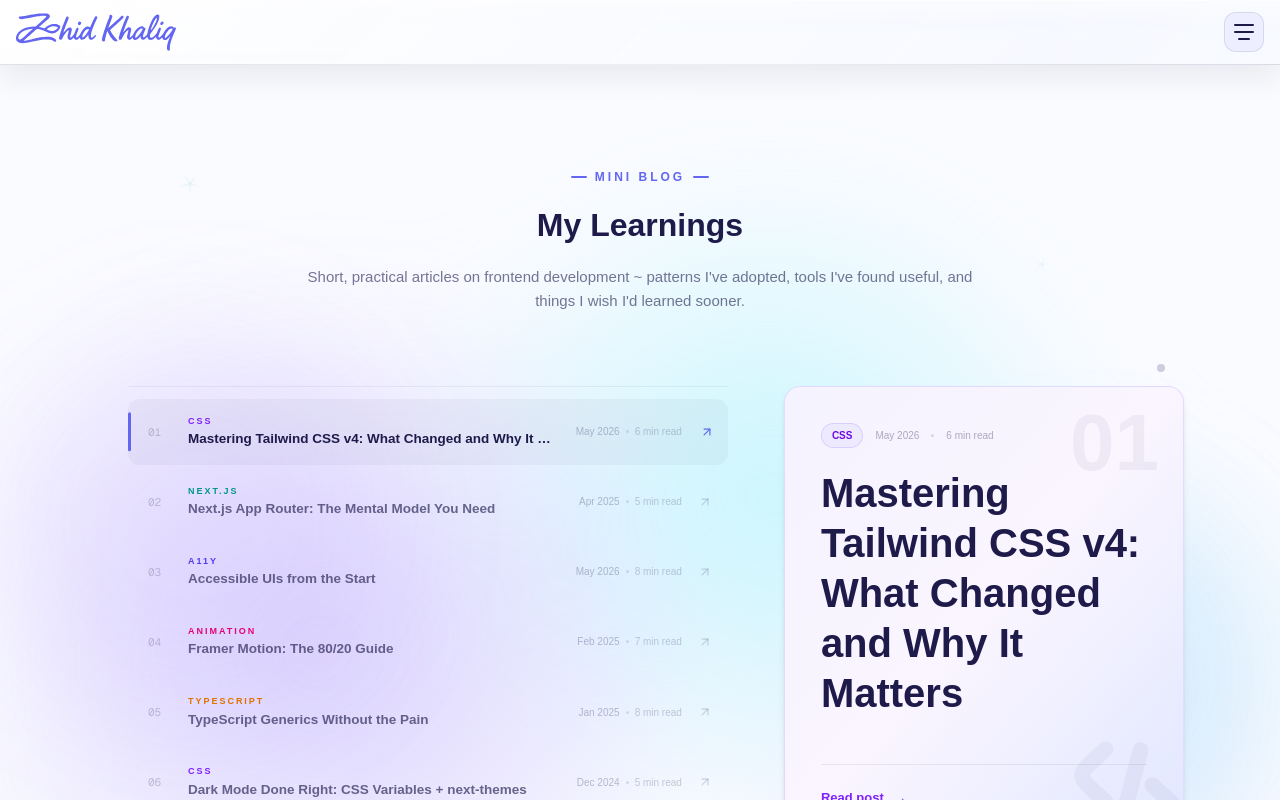
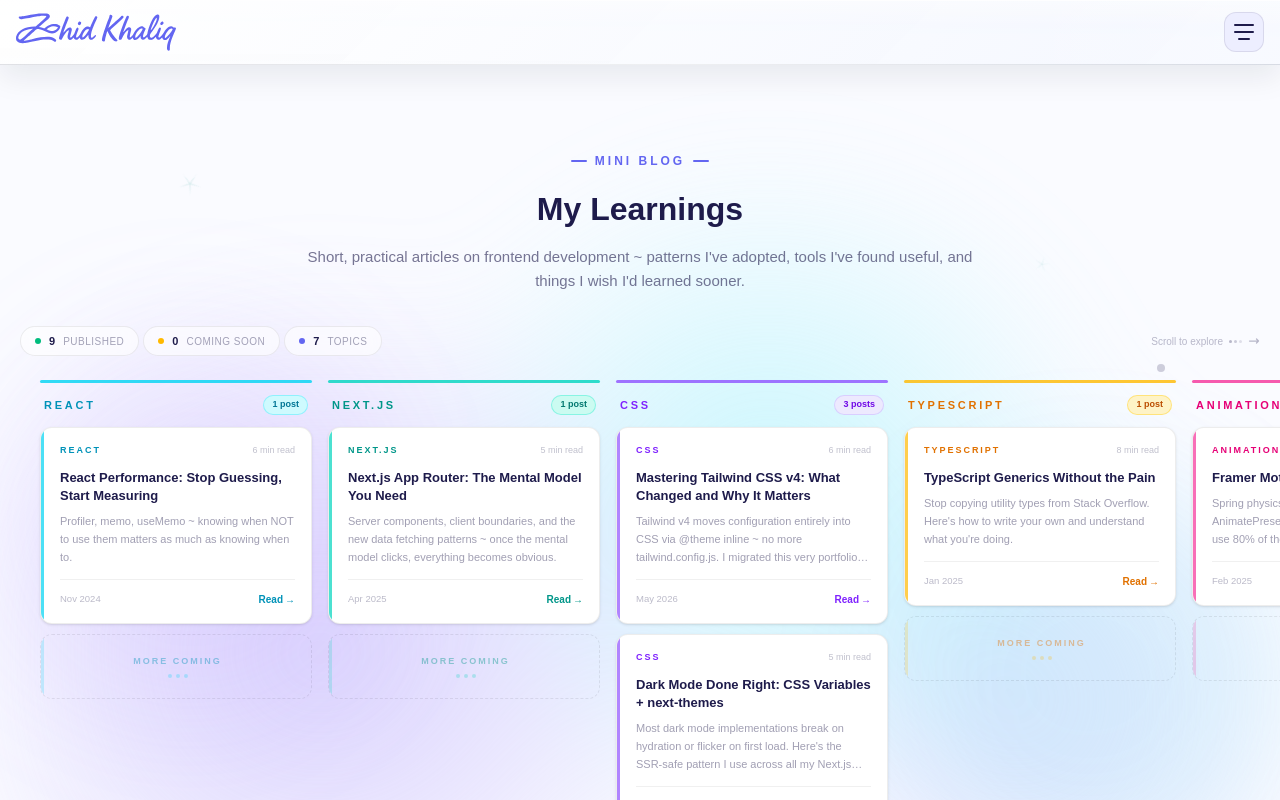
Before and after one commit to zahid43/zahidKhaliq_portfolio, a Next.js app: page /blog in a window 1280 px wide. Shown: the top 800 px of the page. Built offline with nearby package versions, Linux system fonts and the light colour scheme.

Commit message:
blog components improved structure and styling, consolidate category configuration, and enhance Kanban card functionality with animations. Update global styles for headings within a new base layer.

```diff
--- a/app/blog/[slug]/page.tsx
+++ b/app/blog/[slug]/page.tsx
@@ -69,7 +69,7 @@ function renderBlock(block: ContentBlock, i: number) {
             key={i}
             className="mt-10 mb-4 flex items-center gap-3 text-xl font-bold text-darkBlue dark:text-foreground"
           >
-            <span className="h-[2px] w-5 rounded-full bg-accent flex-shrink-0" />
+            <span className="h-[2px] w-5 rounded-full bg-accent shrink-0" />
             {block.text}
           </h4>
         );
@@ -104,7 +104,7 @@ function renderBlock(block: ContentBlock, i: number) {
               key={j}
               className="flex items-start gap-2.5 text-[14px] leading-relaxed text-darkBlue/75 dark:text-white/70"
             >
-              <span className="mt-1 text-accent text-xs opacity-70 flex-shrink-0">
+              <span className="mt-1 text-accent text-xs opacity-70 shrink-0">
                 ✦
               </span>
               <span>{item}</span>
@@ -283,7 +283,7 @@ export default async function BlogDetailPage({
         <div className="container relative z-10">
           <div className="mx-auto max-w-2xl">
             {/* Glass card */}
-            <div className="relative overflow-hidden rounded-2xl bg-white/55 dark:bg-white/[0.025] backdrop-blur-md border border-black/[0.06] dark:border-white/[0.06] px-7 py-9 lg:px-10 lg:py-12 shadow-sm shadow-black/5 dark:shadow-black/20">
+            <div className="relative overflow-hidden rounded-2xl bg-white/55 dark:bg-white/ backdrop-blur-md border border-black/[0.06] dark:border-white/[0.06] px-7 py-9 lg:px-10 lg:py-12 shadow-sm shadow-black/5 dark:shadow-black/20">
 
               {/* CodeBraces — top-right */}
               <div className="pointer-events-none absolute -top-5 -right-5 opacity-[0.045] dark:opacity-[0.065] text-darkBlue dark:text-white select-none">
--- a/app/blog/page.tsx
+++ b/app/blog/page.tsx
@@ -1,191 +1,203 @@
 "use client";
 
-import { useState } from "react";
-import { motion, AnimatePresence } from "framer-motion";
+import { motion } from "framer-motion";
 import Image from "next/image";
 import Link from "next/link";
 import { Footer } from "@/components/HomePage";
 import { posts, type BlogPost } from "@/lib/blog";
-import CodeBraces from "@/components/ReusableSvgs/CodeBraces";
 
-const categoryText: Record<string, string> = {
-  CSS: "text-violet-600 dark:text-violet-400",
-  "Next.js": "text-teal-600 dark:text-teal-400",
-  A11y: "text-indigo-600 dark:text-indigo-400",
-  Animation: "text-pink-600 dark:text-pink-400",
-  TypeScript: "text-amber-600 dark:text-amber-400",
-  React: "text-cyan-600 dark:text-cyan-400",
-  JavaScript: "text-orange-600 dark:text-orange-400",
+// ─── Category config ──────────────────────────────────────────────────────────
+const cfg: Record<string, { text: string; strip: string; top: string; badge: string }> = {
+  CSS:        { text: "text-violet-600 dark:text-violet-400", strip: "bg-violet-500",  top: "bg-violet-500",  badge: "bg-violet-100 dark:bg-violet-900/40 text-violet-700 dark:text-violet-300 border-violet-300/50 dark:border-violet-500/30" },
+  "Next.js":  { text: "text-teal-600 dark:text-teal-400",    strip: "bg-teal-400",    top: "bg-teal-400",    badge: "bg-teal-100 dark:bg-teal-900/40 text-teal-700 dark:text-teal-300 border-teal-300/50 dark:border-teal-500/30" },
+  A11y:       { text: "text-indigo-600 dark:text-indigo-400",strip: "bg-indigo-500",  top: "bg-indigo-500",  badge: "bg-indigo-100 dark:bg-indigo-900/40 text-indigo-700 dark:text-indigo-300 border-indigo-300/50 dark:border-indigo-500/30" },
+  Animation:  { text: "text-pink-600 dark:text-pink-400",    strip: "bg-pink-500",    top: "bg-pink-500",    badge: "bg-pink-100 dark:bg-pink-900/40 text-pink-700 dark:text-pink-300 border-pink-300/50 dark:border-pink-500/30" },
+  TypeScript: { text: "text-amber-600 dark:text-amber-400",  strip: "bg-amber-400",   top: "bg-amber-400",   badge: "bg-amber-100 dark:bg-amber-900/40 text-amber-700 dark:text-amber-300 border-amber-300/50 dark:border-amber-500/30" },
+  React:      { text: "text-cyan-600 dark:text-cyan-400",    strip: "bg-cyan-400",    top: "bg-cyan-400",    badge: "bg-cyan-100 dark:bg-cyan-900/40 text-cyan-700 dark:text-cyan-300 border-cyan-300/50 dark:border-cyan-500/30" },
+  JavaScript: { text: "text-orange-600 dark:text-orange-400",strip: "bg-orange-400",  top: "bg-orange-400",  badge: "bg-orange-100 dark:bg-orange-900/40 text-orange-700 dark:text-orange-300 border-orange-300/50 dark:border-orange-500/30" },
 };
 
-const fadeUp = {
-  hidden: { opacity: 0, y: 20 },
-  show: { opacity: 1, y: 0, transition: { duration: 0.45, ease: "easeOut" as const } },
-};
+const COLUMN_ORDER = ["React", "Next.js", "CSS", "TypeScript", "Animation", "A11y", "JavaScript"];
 
-const stagger = {
-  hidden: {},
-  show: { transition: { staggerChildren: 0.055 } },
-};
+// ─── Kanban card ─────────────────────────────────────────────────────────────
+function KanbanCard({ post, index }: { post: BlogPost; index: number }) {
+  const c = cfg[post.category] ?? { text: "text-accent", strip: "bg-accent", top: "bg-accent", badge: "" };
+  const isPublished = !!post.slug;
 
-// ─── Preview Panel ────────────────────────────────────────────────────────────
-function PreviewPanel({ post }: { post: BlogPost }) {
-  const isPublished = !!post.slug;
-  const tc = categoryText[post.category] ?? "text-accent";
+  const inner = (
+    <motion.div
+      initial={{ opacity: 0, y: 16 }}
+      animate={{ opacity: 1, y: 0 }}
+      transition={{ duration: 0.35, delay: index * 0.07, ease: "easeOut" }}
+      className="group flex rounded-xl overflow-hidden bg-white dark:bg-white/[0.03] border border-black/[0.07] dark:border-white/[0.06] hover:border-black/[0.14] dark:hover:border-white/[0.13] shadow-sm hover:shadow-md hover:shadow-black/8 dark:hover:shadow-black/30 transition-all duration-300 hover:-translate-y-0.5"
+    >
+      {/* Left strip */}
+      <div className={`w-[3px] shrink-0 ${c.strip} opacity-70 group-hover:opacity-100 transition-opacity duration-300`} />
 
-  return (
-    <div className="relative h-[460px] w-full">
-      <AnimatePresence mode="wait">
-        <motion.div
-          key={post.id}
-          initial={{ opacity: 0, y: 18, scale: 0.98 }}
-          animate={{ opacity: 1, y: 0, scale: 1 }}
-          exit={{ opacity: 0, y: -12, scale: 0.98 }}
-          transition={{ duration: 0.32, ease: "easeOut" }}
-          className={`absolute inset-0 rounded-2xl overflow-hidden bg-linear-to-br ${post.color.gradient} border ${post.color.border} p-7 lg:p-9 flex flex-col shadow-md`}
-        >
-          {/* CodeBraces watermark */}
-          <div className="pointer-events-none absolute -bottom-4 -right-4 opacity-[0.045] dark:opacity-6 text-darkBlue dark:text-white select-none">
-            <CodeBraces width={140} height={140} />
-          </div>
-
-          {/* Post number watermark */}
-          <div className="pointer-events-none absolute top-4 right-6 font-black text-[5rem] leading-none tabular-nums text-darkBlue/5 dark:text-white/6 select-none">
-            {String(posts.findIndex(p => p.id === post.id) + 1).padStart(2, "0")}
-          </div>
-
-          {/* Content */}
-          <div className="relative z-10 flex flex-col h-full">
-            {/* Meta */}
-            <div className="flex items-center gap-3 mb-5">
-              <span className={`inline-flex items-center text-[10px] font-bold px-2.5 py-1 rounded-full border ${post.color.badge}`}>
+      <div className="flex flex-col flex-1 p-4 min-w-0">
+        {/* Top row */}
+        <div className="flex items-center justify-between gap-2 mb-3">
+          <span className={`text-[9px] font-bold uppercase tracking-[0.22em] ${c.text}`}>
             {post.category}
           </span>
-              <span className="text-[10px] text-darkBlue/35 dark:text-white/30">{post.date}</span>
-              <span className="h-[3px] w-[3px] rounded-full bg-darkBlue/15 dark:bg-white/15" />
-              <span className="text-[10px] text-darkBlue/35 dark:text-white/30">{post.readTime}</span>
+          <span className="text-[9px] text-foreground/28 dark:text-white/22 shrink-0">{post.readTime}</span>
         </div>
 
         {/* Title */}
-            <h3 className="text-xl lg:text-2xl font-bold leading-tight text-darkBlue dark:text-white mb-4">
+        <h6 className={`text-[13px] font-bold leading-snug text-darkBlue dark:text-white/90 mb-2 line-clamp-2 transition-colors duration-200 ${isPublished ? `group-hover:${c.text.split(" ")[0].replace("text-", "text-")}` : ""}`}>
           {post.title}
-            </h3>
+        </h6>
 
         {/* Excerpt */}
-            <p className="text-[13px] leading-relaxed text-darkBlue/55 dark:text-white/50 flex-1 line-clamp-4">
+        <p className="text-[11px] text-darkBlue/42 dark:text-white/35 leading-relaxed line-clamp-3 flex-1 mb-3">
           {post.excerpt}
         </p>
 
-            {/* CTA */}
-            <div className="mt-6 pt-5 border-t border-darkBlue/8 dark:border-white/7">
+        {/* Footer */}
+        <div className="flex items-center justify-between pt-3 border-t border-black/[0.06] dark:border-white/[0.06]">
+          <span className="text-[9.5px] text-darkBlue/30 dark:text-white/22">{post.date}</span>
           {isPublished ? (
-                <Link
-                  href={`/blog/${post.slug}`}
-                  className={`inline-flex items-center gap-2 text-[13px] font-semibold ${tc} hover:gap-3 transition-all duration-200`}
-                >
-                  Read post
-                  <span className="text-[16px] leading-none">→</span>
-                </Link>
+            <span className={`text-[10px] font-semibold ${c.text} flex items-center gap-0.5 group-hover:gap-1.5 transition-all duration-200`}>
+              Read <span>→</span>
+            </span>
           ) : (
-                <span className="text-[10px] font-medium px-2.5 py-1 rounded-lg bg-darkBlue/5 dark:bg-white/5 border border-darkBlue/8 dark:border-white/8 text-darkBlue/30 dark:text-white/25 uppercase tracking-wider">
-                  Coming soon
+            <span className="text-[8.5px] font-medium px-1.5 py-0.5 rounded border border-black/[0.08] dark:border-white/[0.08] text-darkBlue/25 dark:text-white/20 uppercase tracking-wider">
+              Soon
             </span>
           )}
         </div>
       </div>
     </motion.div>
-      </AnimatePresence>
+  );
+
+  if (!isPublished) return inner;
+  return <Link href={`/blog/${post.slug}`} className="block">{inner}</Link>;
+}
+
+// ─── Placeholder card ─────────────────────────────────────────────────────────
+function PlaceholderCard({ category }: { category: string }) {
+  const c = cfg[category] ?? { text: "text-accent", strip: "bg-accent", top: "bg-accent", badge: "" };
+  return (
+    <div className="flex rounded-xl overflow-hidden border border-dashed border-black/[0.08] dark:border-white/[0.07] bg-transparent">
+      <div className={`w-[3px] shrink-0 ${c.strip} opacity-20`} />
+      <div className="flex flex-col items-center justify-center flex-1 py-5 px-4 gap-1.5">
+        <span className={`text-[9px] font-bold uppercase tracking-[0.22em] ${c.text} opacity-40`}>More coming</span>
+        <div className="flex gap-1">
+          {[0, 1, 2].map(i => (
+            <span key={i} className={`h-1 w-1 rounded-full ${c.strip} opacity-25`} />
+          ))}
+        </div>
+      </div>
     </div>
   );
 }
 
-// ─── List Row ─────────────────────────────────────────────────────────────────
-function PostRow({
-  post, num, active, onHover,
-}: {
-  post: BlogPost; num: string; active: boolean; onHover: () => void;
-}) {
-  const isPublished = !!post.slug;
-  const tc = categoryText[post.category] ?? "text-accent";
+// ─── Kanban column ────────────────────────────────────────────────────────────
+function KanbanColumn({ category, colPosts, colIndex }: { category: string; colPosts: BlogPost[]; colIndex: number }) {
+  const c = cfg[category] ?? { text: "text-accent", strip: "bg-accent", top: "bg-accent", badge: "" };
+  const published = colPosts.filter(p => !!p.slug).length;
 
-  const inner = (
-    <div
-      onMouseEnter={onHover}
-      className={`group relative flex items-center gap-4 px-4 py-4 rounded-xl cursor-pointer transition-all duration-200 ${
-        active
-          ? "bg-foreground/4 dark:bg-white/4"
-          : "hover:bg-foreground/[0.025] dark:hover:bg-white/2.5"
-      }`}
+  return (
+    <motion.div
+      initial={{ opacity: 0, y: 24 }}
+      animate={{ opacity: 1, y: 0 }}
+      transition={{ duration: 0.45, delay: colIndex * 0.08, ease: "easeOut" }}
+      className="w-[272px] shrink-0 flex flex-col"
     >
-      {/* Active left bar */}
-      <div
-        className={`absolute left-0 top-1/2 -translate-y-1/2 w-[2.5px] rounded-full bg-accent transition-all duration-300 ${
-          active ? "h-[60%] opacity-100" : "h-[30%] opacity-0 group-hover:opacity-40 group-hover:h-[40%]"
-        }`}
-      />
-
-      {/* Number */}
-      <span className="font-mono text-[11px] tabular-nums text-foreground/22 dark:text-white/20 w-6 shrink-0 ml-1 select-none">
-        {num}
+      {/* Column header */}
+      <div className="mb-3">
+        {/* Top accent bar */}
+        <div className={`h-[3px] w-full rounded-full ${c.top} mb-3 opacity-80`} />
+        <div className="flex items-center justify-between px-1">
+          <span className={`text-[11px] font-black uppercase tracking-[0.25em] ${c.text}`}>
+            {category}
           </span>
-
-      {/* Text */}
-      <div className="flex-1 min-w-0">
-        <span className={`text-[9px] font-bold uppercase tracking-[0.22em] ${tc} block mb-0.5`}>
-          {post.category}
-        </span>
-        <span
-          className={`text-[13.5px] font-semibold leading-snug block truncate transition-colors duration-200 ${
-            active
-              ? "text-foreground dark:text-white"
-              : "text-foreground/65 dark:text-white/55 group-hover:text-foreground/85 dark:group-hover:text-white/80"
-          }`}
-        >
-          {post.title}
-        </span>
-        <span className="lg:hidden mt-1 block text-[11.5px] leading-relaxed text-foreground/45 dark:text-white/38 line-clamp-2">
-          {post.excerpt}
+          <span className={`text-[9px] font-bold px-2 py-0.5 rounded-full border ${c.badge}`}>
+            {published} post{published !== 1 ? "s" : ""}
           </span>
         </div>
-
-      {/* Meta */}
-      <div className="hidden sm:flex items-center gap-1.5 shrink-0">
-        <span className="text-[10px] text-foreground/28 dark:text-white/25">{post.date}</span>
-        <span className="h-[3px] w-[3px] rounded-full bg-foreground/12 dark:bg-white/12" />
-        <span className="text-[10px] text-foreground/22 dark:text-white/20">{post.readTime}</span>
       </div>
 
-      {/* Arrow */}
-      <svg
-        aria-hidden="true"
-        width="14" height="14" viewBox="0 0 24 24" fill="none"
-        stroke="currentColor" strokeWidth={2} strokeLinecap="round" strokeLinejoin="round"
-        className={`shrink-0 transition-all duration-200 ${
-          active ? "text-accent translate-x-0.5" : "text-foreground/18 dark:text-white/15 group-hover:text-foreground/45 dark:group-hover:text-white/40"
-        }`}
+      {/* Cards */}
+      <div className="flex flex-col gap-2.5">
+        {colPosts.map((post, i) => (
+          <KanbanCard key={post.id} post={post} index={i} />
+        ))}
+        {colPosts.length < 2 && <PlaceholderCard category={category} />}
+      </div>
+    </motion.div>
+  );
+}
+
+// ─── Board stats bar ─────────────────────────────────────────────────────────
+function BoardStats({
+  published,
+  comingSoon,
+  topics,
+}: {
+  published: number;
+  comingSoon: number;
+  topics: number;
+}) {
+  return (
+    <motion.div
+      initial={{ opacity: 0, y: 12 }}
+      animate={{ opacity: 1, y: 0 }}
+      transition={{ duration: 0.45, delay: 0.25, ease: "easeOut" }}
+      className="container relative z-10 mb-6"
     >
-        <line x1="7" y1="17" x2="17" y2="7" />
-        <polyline points="7 7 17 7 17 17" />
+      <div className="flex items-center justify-between gap-4 px-1">
+        {/* Stats chips */}
+        <div className="flex items-center gap-1 flex-wrap">
+          <div className="flex items-center gap-2 rounded-full border border-black/[0.07] dark:border-white/8 bg-white/60 dark:bg-white/3 backdrop-blur-sm px-3.5 py-1.5">
+            <span className="h-1.5 w-1.5 rounded-full bg-emerald-500 shrink-0" />
+            <span className="text-[11px] font-bold text-darkBlue dark:text-white/80">{published}</span>
+            <span className="text-[10px] text-darkBlue/40 dark:text-white/35 uppercase tracking-wider">Published</span>
+          </div>
+
+          <div className="flex items-center gap-2 rounded-full border border-black/[0.07] dark:border-white/8 bg-white/60 dark:bg-white/3 backdrop-blur-sm px-3.5 py-1.5">
+            <span className="h-1.5 w-1.5 rounded-full bg-amber-400 shrink-0" />
+            <span className="text-[11px] font-bold text-darkBlue dark:text-white/80">{comingSoon}</span>
+            <span className="text-[10px] text-darkBlue/40 dark:text-white/35 uppercase tracking-wider">Coming Soon</span>
+          </div>
+
+          <div className="flex items-center gap-2 rounded-full border border-black/[0.07] dark:border-white/8 bg-white/60 dark:bg-white/3 backdrop-blur-sm px-3.5 py-1.5">
+            <span className="h-1.5 w-1.5 rounded-full bg-accent shrink-0" />
+            <span className="text-[11px] font-bold text-darkBlue dark:text-white/80">{topics}</span>
+            <span className="text-[10px] text-darkBlue/40 dark:text-white/35 uppercase tracking-wider">Topics</span>
+          </div>
+        </div>
+
+        {/* Scroll hint */}
+        <div className="hidden sm:flex items-center gap-1.5 text-[10px] text-darkBlue/30 dark:text-white/25 shrink-0 select-none">
+          <span>Scroll to explore</span>
+          <span className="flex gap-0.5">
+            <span className="h-[3px] w-[3px] rounded-full bg-current" />
+            <span className="h-[3px] w-[3px] rounded-full bg-current opacity-70" />
+            <span className="h-[3px] w-[3px] rounded-full bg-current opacity-40" />
+          </span>
+          <svg className="w-3 h-3" fill="none" viewBox="0 0 24 24" stroke="currentColor" strokeWidth={2.5}>
+            <path strokeLinecap="round" strokeLinejoin="round" d="M17 8l4 4m0 0l-4 4m4-4H3" />
           </svg>
         </div>
-  );
-
-  if (!isPublished) return <motion.div variants={fadeUp}>{inner}</motion.div>;
-
-  return (
-    <motion.div variants={fadeUp}>
-      <Link href={`/blog/${post.slug}`} className="block">{inner}</Link>
+      </div>
     </motion.div>
   );
 }
 
 // ─── Page ─────────────────────────────────────────────────────────────────────
 export default function BlogPage() {
-  const [activePost, setActivePost] = useState<BlogPost>(posts[0]);
+  const columns = COLUMN_ORDER
+    .filter(cat => posts.some(p => p.category === cat))
+    .map(cat => ({ category: cat, posts: posts.filter(p => p.category === cat) }));
+
+  const published = posts.filter(p => !!p.slug).length;
+  const comingSoon = posts.filter(p => !p.slug).length;
+  const topics = columns.length;
 
   return (
     <>
-      <section className="relative overflow-hidden py-16 lg:py-24">
+      <section className="relative overflow-hidden py-16 lg:py-20">
         <div className="hero-gradient" />
         <div className="pointer-events-none absolute left-0 top-1/4 h-96 w-96 rounded-full bg-violet-400/10 dark:bg-violet-600/15 blur-3xl" />
         <div className="pointer-events-none absolute right-0 bottom-1/4 h-96 w-96 rounded-full bg-cyan-400/10 dark:bg-cyan-600/15 blur-3xl" />
@@ -194,67 +206,44 @@ export default function BlogPage() {
           className="pointer-events-none absolute top-[10%] left-[14%] opacity-25 dark:opacity-50 animate-spin [animation-duration:15s]" />
         <Image src="/images/star.svg" alt="" width={15} height={15}
           className="pointer-events-none absolute top-[18%] right-[18%] opacity-20 dark:opacity-40 animate-spin [animation-duration:20s] [animation-direction:reverse]" />
-        <Image src="/images/star.svg" alt="" width={11} height={11}
-          className="pointer-events-none absolute bottom-[12%] left-[28%] opacity-15 dark:opacity-30 animate-spin [animation-duration:26s]" />
 
         <div className="pointer-events-none absolute top-[28%] right-[9%] h-2 w-2 rounded-full bg-darkBlue/20 dark:bg-white/50" />
         <div className="pointer-events-none absolute bottom-[28%] left-[7%] h-1.5 w-1.5 rounded-full bg-darkBlue/15 dark:bg-white/40" />
 
-        <div className="container relative z-10">
         {/* Header */}
+        <div className="container relative z-10 mb-8">
           <motion.div
             initial={{ opacity: 0, y: 24 }}
             animate={{ opacity: 1, y: 0 }}
             transition={{ duration: 0.6, ease: "easeOut" }}
-            className="mx-auto max-w-2xl text-center mb-14 lg:mb-18"
+            className="mx-auto max-w-2xl text-center"
           >
             <span className="inline-flex items-center justify-center gap-2 text-xs font-bold uppercase tracking-[0.25em] text-accent mb-4">
               <span className="h-[2px] w-4 rounded-full bg-accent" />
               Mini Blog
               <span className="h-[2px] w-4 rounded-full bg-accent" />
             </span>
-            <h4 className="font-bold mb-4">My Learnings</h4>
+            <h4 className="font-bold mb-3">My Learnings</h4>
             <p className="text-darkBlue/60 dark:text-white/55 text-[15px] leading-relaxed">
               Short, practical articles on frontend development ~ patterns I&apos;ve adopted, tools I&apos;ve found useful, and things I wish I&apos;d learned sooner.
             </p>
           </motion.div>
+        </div>
 
-          {/* Two-column layout */}
-          <div className="flex flex-col lg:flex-row gap-8 lg:gap-14 items-start max-w-5xl mx-auto">
+        {/* Stats bar */}
+        <BoardStats published={published} comingSoon={comingSoon} topics={topics} />
 
-            {/* List */}
-            <motion.div
-              variants={stagger}
-              initial="hidden"
-              animate="show"
-              className="flex-1 w-full space-y-1"
-            >
-              {/* Divider top */}
-              <div className="h-px bg-foreground/6 dark:bg-white/5 mb-3" />
-
-              {posts.map((post, i) => (
-                <PostRow
-                  key={post.id}
-                  post={post}
-                  num={String(i + 1).padStart(2, "0")}
-                  active={activePost.id === post.id}
-                  onHover={() => setActivePost(post)}
+        {/* Kanban board — edge-to-edge horizontal scroll */}
+        <div className="relative z-10 w-full overflow-x-auto pb-4">
+          <div className="flex gap-4 px-6 lg:px-10 min-w-max">
+            {columns.map((col, i) => (
+              <KanbanColumn
+                key={col.category}
+                category={col.category}
+                colPosts={col.posts}
+                colIndex={i}
               />
             ))}
-
-              {/* Divider bottom */}
-              <div className="h-px bg-foreground/6 dark:bg-white/5 mt-3" />
-            </motion.div>
-
-            {/* Preview panel — desktop only */}
-            <motion.div
-              initial={{ opacity: 0, x: 20 }}
-              animate={{ opacity: 1, x: 0 }}
-              transition={{ duration: 0.55, ease: "easeOut", delay: 0.25 }}
-              className="hidden lg:block w-[400px] shrink-0 sticky top-24"
-            >
-              <PreviewPanel post={activePost} />
-            </motion.div>
           </div>
         </div>
       </section>
--- a/app/globals.css
+++ b/app/globals.css
@@ -155,23 +155,13 @@ body {
   filter: blur(100px);
   opacity: 0.75;
 }
-h1 {
-  font-size: clamp(2.5rem, 5vw + 1rem, 4.5rem);
-}
-h2 {
-  font-size: clamp(2rem, 4vw + 1rem, 3.5rem);
-}
-h3 {
-  font-size: clamp(1.75rem, 3vw + 1rem, 2.5rem);
-}
-h4 {
-  font-size: clamp(1.5rem, 2vw + 1rem, 2rem);
-}
-h5 {
-  font-size: clamp(1.25rem, 1.5vw + 1rem, 1.5rem);
-}
-h6 {
-  font-size: clamp(1rem, 1vw + 1rem, 1.25rem);
+@layer base {
+  h1 { font-size: clamp(2.5rem, 5vw + 1rem, 4.5rem); }
+  h2 { font-size: clamp(2rem, 4vw + 1rem, 3.5rem); }
+  h3 { font-size: clamp(1.75rem, 3vw + 1rem, 2.5rem); }
+  h4 { font-size: clamp(1.5rem, 2vw + 1rem, 2rem); }
+  h5 { font-size: clamp(1.25rem, 1.5vw + 1rem, 1.5rem); }
+  h6 { font-size: clamp(1rem, 1vw + 1rem, 1.25rem); }
 }
 
 .hero-name-shimmer {
```
Lines whose indentation alone changed are shown as unchanged.
